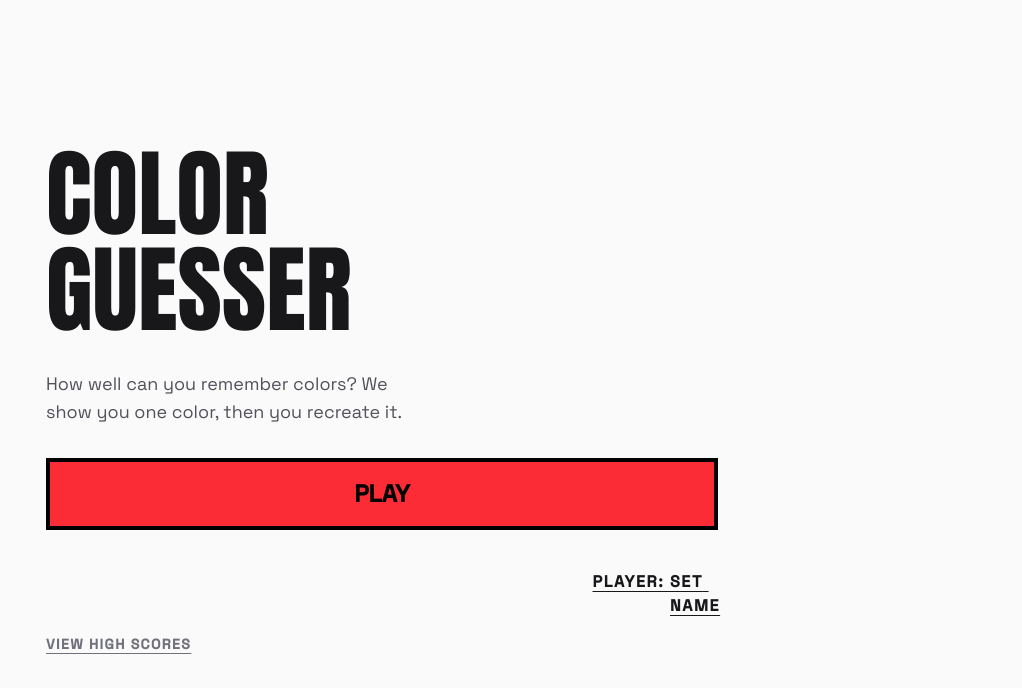
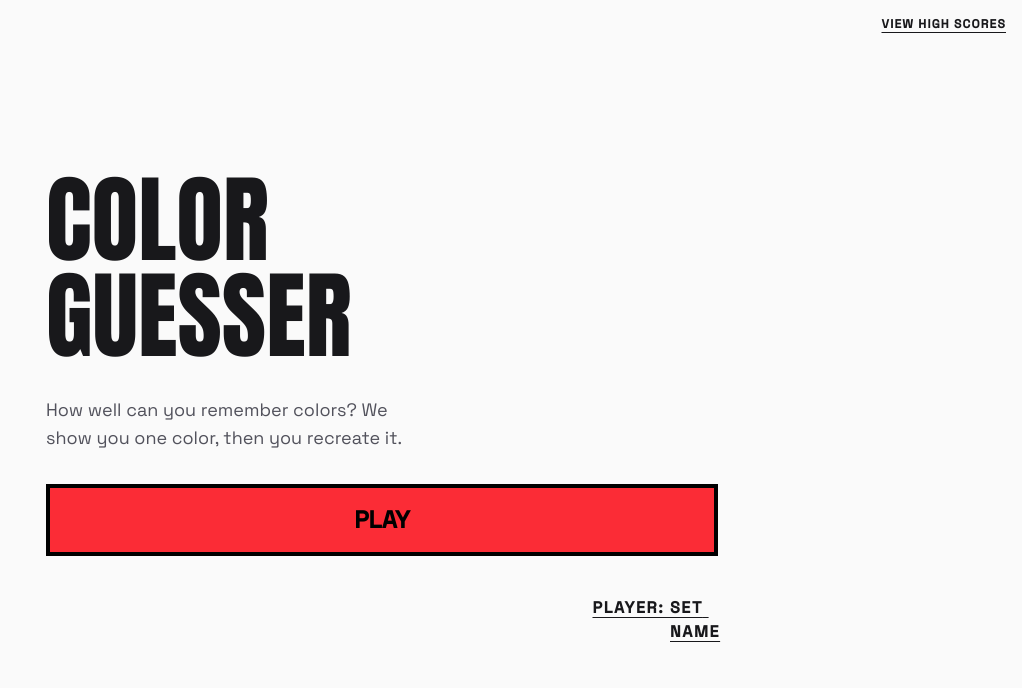
Before and after one commit to pabloyanezb/color-guesser, a Next.js app: page / in a window 1280 px wide. Shown: the top 688 px of the page, without its empty margins (258-1280 px from the left). Built offline with nearby package versions, Linux system fonts and the light colour scheme.

Commit message:
feat: update HighScoresPhase and StartPhase for improved player name display and layout

```diff
--- a/src/components/phases/HighScoresPhase.tsx
+++ b/src/components/phases/HighScoresPhase.tsx
@@ -20,7 +20,7 @@ export function HighScoresPhase({ buttonLabel, onButtonClick }: HighScoresPhaseP
         High Scores
       </p>
 
-      <div className="border-4 border-black bg-white md:w-lg min-h-50 p-4 mx-auto">
+      <div className="border-4 border-black bg-white w-full md:w-lg min-h-50 p-4 mx-auto">
         <p className="text-sm font-bold uppercase tracking-widest mb-3">
           {activePlayerName ? `Top 5 (${activePlayerName})` : "Top 5"}
         </p>
--- a/src/components/phases/StartPhase.tsx
+++ b/src/components/phases/StartPhase.tsx
@@ -32,6 +32,16 @@ export function StartPhase({
   };
 
   return (
+    <>
+      {onViewHighScores && (
+        <button
+          type="button"
+          onClick={onViewHighScores}
+          className="fixed top-4 right-4 z-50 text-xs font-bold uppercase tracking-widest underline underline-offset-4 hover:text-zinc-600 transition-colors cursor-pointer"
+        >
+          View High Scores
+        </button>
+      )}
       <div className="flex flex-col gap-8">
         <h1 className="fade-in text-8xl uppercase font-anton leading-none max-w-sm">
           COLOR GUESSER
@@ -142,17 +152,7 @@ export function StartPhase({
             Name required (3-4 letters or numbers)
           </p>
         </form>
-      {onViewHighScores && (
-        <div className="fade-in flex items-end">
-          <button
-            type="button"
-            onClick={onViewHighScores}
-            className="text-sm font-bold uppercase tracking-widest underline underline-offset-4 text-zinc-500 hover:text-zinc-800 transition-colors cursor-pointer"
-          >
-            View High Scores
-          </button>
       </div>
-      )}
-    </div>
+    </>
   );
 }
```
Lines whose indentation alone changed are shown as unchanged.
